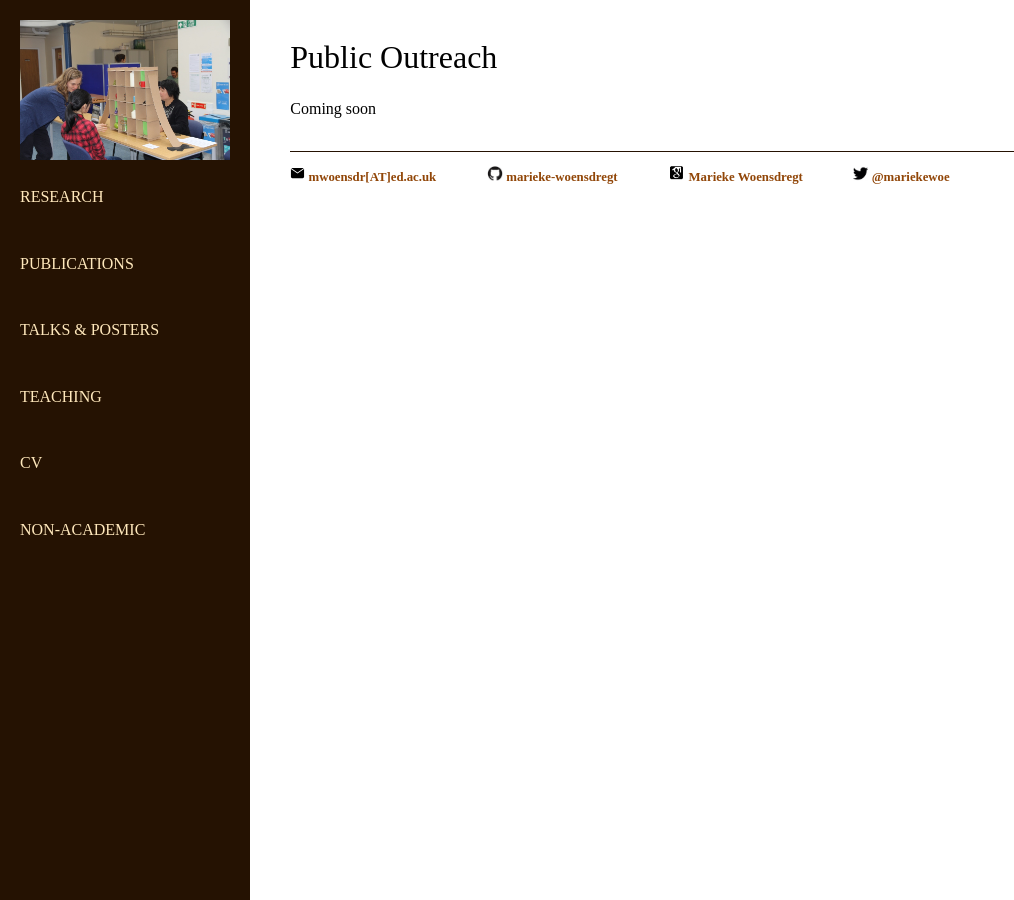
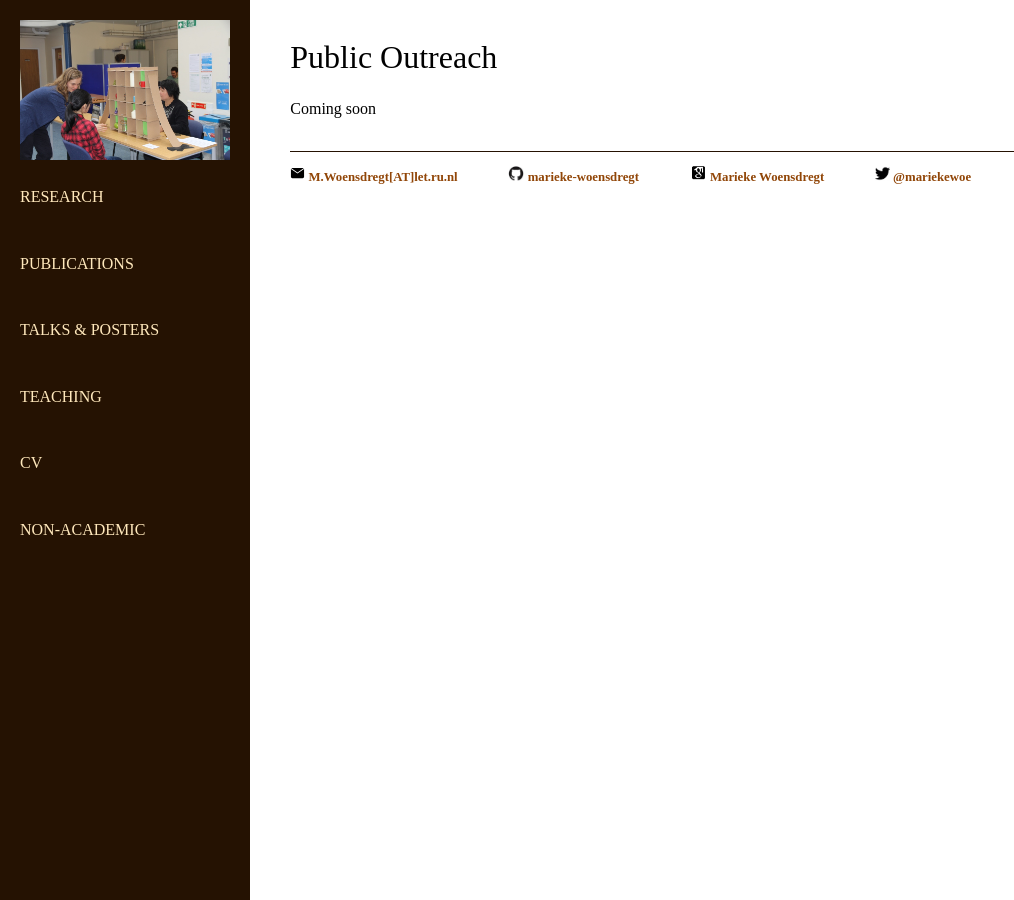
Before and after one commit to marieke-woensdregt/marieke-woensdregt.github.io, a Jekyll site: the page built from public_outreach/index.html, in a window 1280 px wide. Shown: the whole page, without its empty margins (0-1014 px from the left). Built offline with Jekyll 4.4.1, drawn with Linux system fonts in a browser that asks for light colours.

Commit message:
Update default.html

```diff
--- a/_layouts/default.html
+++ b/_layouts/default.html
@@ -32,7 +32,7 @@
 
 			<footer style="margin-left:3%; margin-right:3%; margin-top:3%">
 				<h3>
-				<a href="mailto:mwoensdr@ed.ac.uk"> <img  src="/images/email_symbol_filled.svg" alt="email symbol" style="height:15px"> mwoensdr[AT]ed.ac.uk </a>
+				<a href="mailto:M.Woensdregt@let.ru.nl"> <img  src="/images/email_symbol_filled.svg" alt="email symbol" style="height:15px"> M.Woensdregt[AT]let.ru.nl </a>
 				<a class="halftab" href="https://github.com/marieke-woensdregt"> <img src="/images/github_symbol.jpg" alt="github symbol" style="height:15px"> marieke-woensdregt </a>
 				<a class="halftab" href="https://scholar.google.co.uk/citations?user=fHt2W3IAAAAJ&hl=en"> <img src="/images/google_scholar_symbol_square.jpg" alt="google scholar symbol" style="height:17px"> Marieke Woensdregt </a>
 				<a class="halftab" href="https://twitter.com/mariekewoe"> <img src="/images/twitter_symbol_black_solo.jpg" alt="twitter symbol" style="height:15px"> @mariekewoe </a>
```
